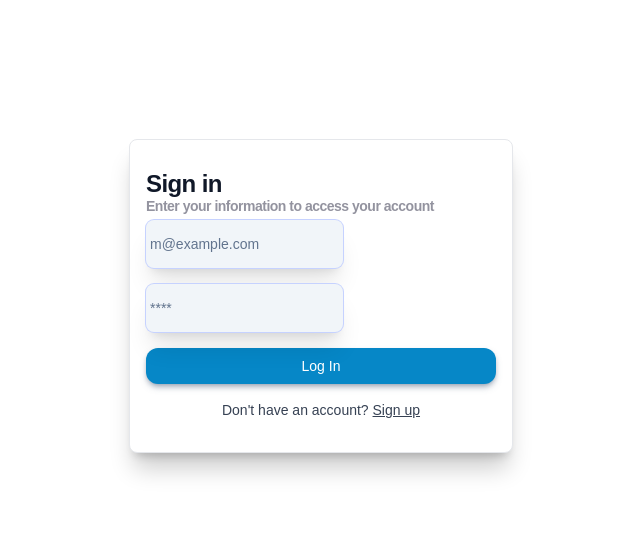
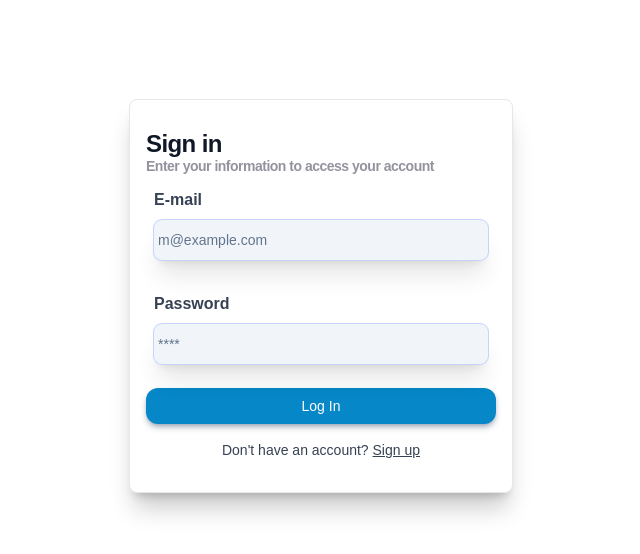
Before and after one commit to CesarArt/next-component-library, a Next.js app: page /login in a window 1280 px wide. Shown: the top 554 px of the page, without its empty margins (319-959 px from the left). Built offline with nearby package versions, Linux system fonts and the light colour scheme.

Commit message:
🚧 Adjust Input component to label prop

```diff
--- a/src/components/ui/input.tsx
+++ b/src/components/ui/input.tsx
@@ -4,7 +4,7 @@ import React from "react";
 
 
 const inputVariants = cva(
-    "bg-slate-100 rounded-lg disabled:ring-slate-200 disabled:cursor-not-allowed text-black shadow-xl block min-w-0 grow py-3 pr-3 pl-1 text-base placeholder:text-slate-500 focus:outline-none focus:inset-shadow-sm inset-shadow-slate-400  sm:text-sm/6",
+    "bg-slate-100 w-full rounded-lg disabled:ring-slate-200 disabled:cursor-not-allowed text-black shadow-xl block min-w-0 grow py-2 pr-3 pl-1 text-base placeholder:text-slate-500 focus:outline-none focus:inset-shadow-sm inset-shadow-slate-400  sm:text-sm/6",
     {
         variants: {
             state: {
@@ -24,13 +24,17 @@ export interface inputProps extends React.InputHTMLAttributes<HTMLInputElement>,
     placeHolder: string,
     label: string
 }
-export const Input = ({ type, placeHolder, state, ...props }: inputProps) => {
+export const Input = ({ type, placeHolder, label, state, ...props }: inputProps) => {
     return (
+        <div className="flex flex-col gap-2 w-full p-2">
+            <label className="text-base font-bold leading-normal">{label}</label>
             <input
                 type={type}
                 placeholder={placeHolder}
                 className={cn(inputVariants({ state }))}
+                 autoComplete="on"
                 {...props}
             />
+        </div>
     )
 }
```
Lines whose indentation alone changed are shown as unchanged.
